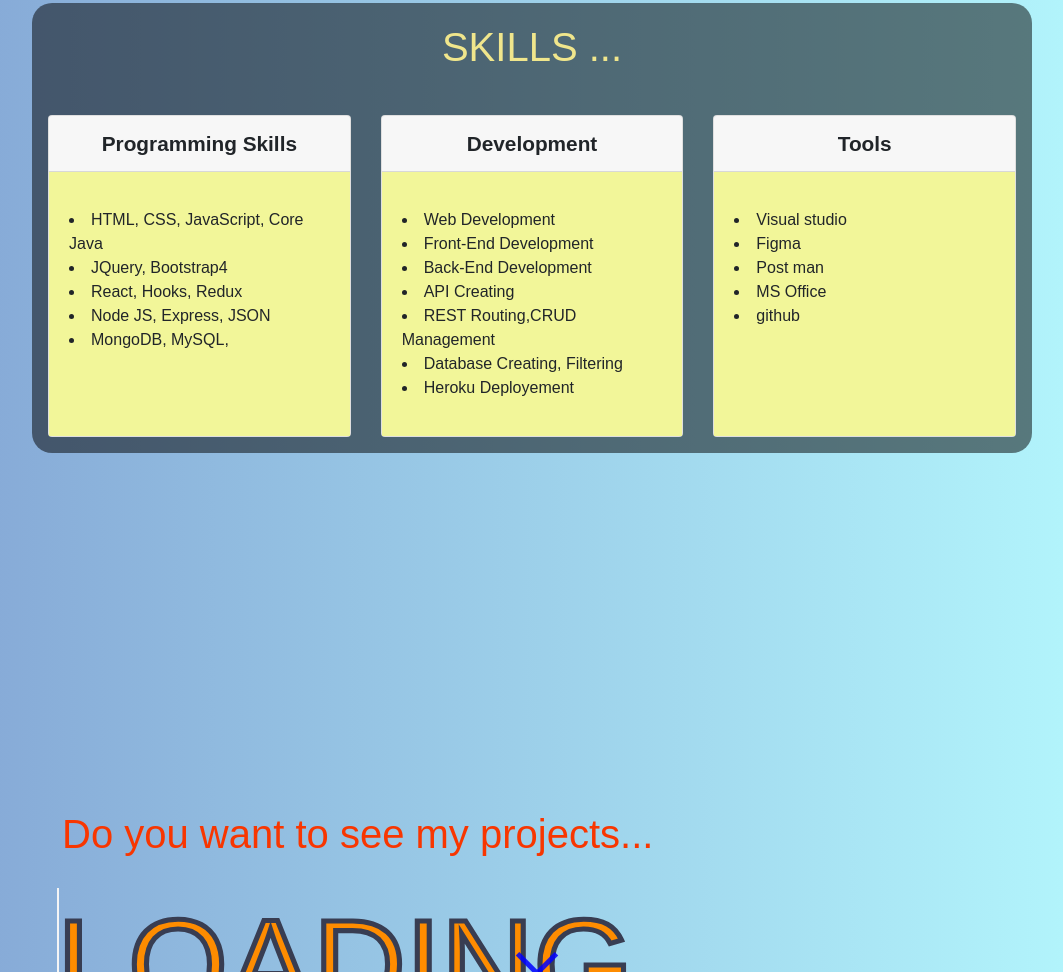
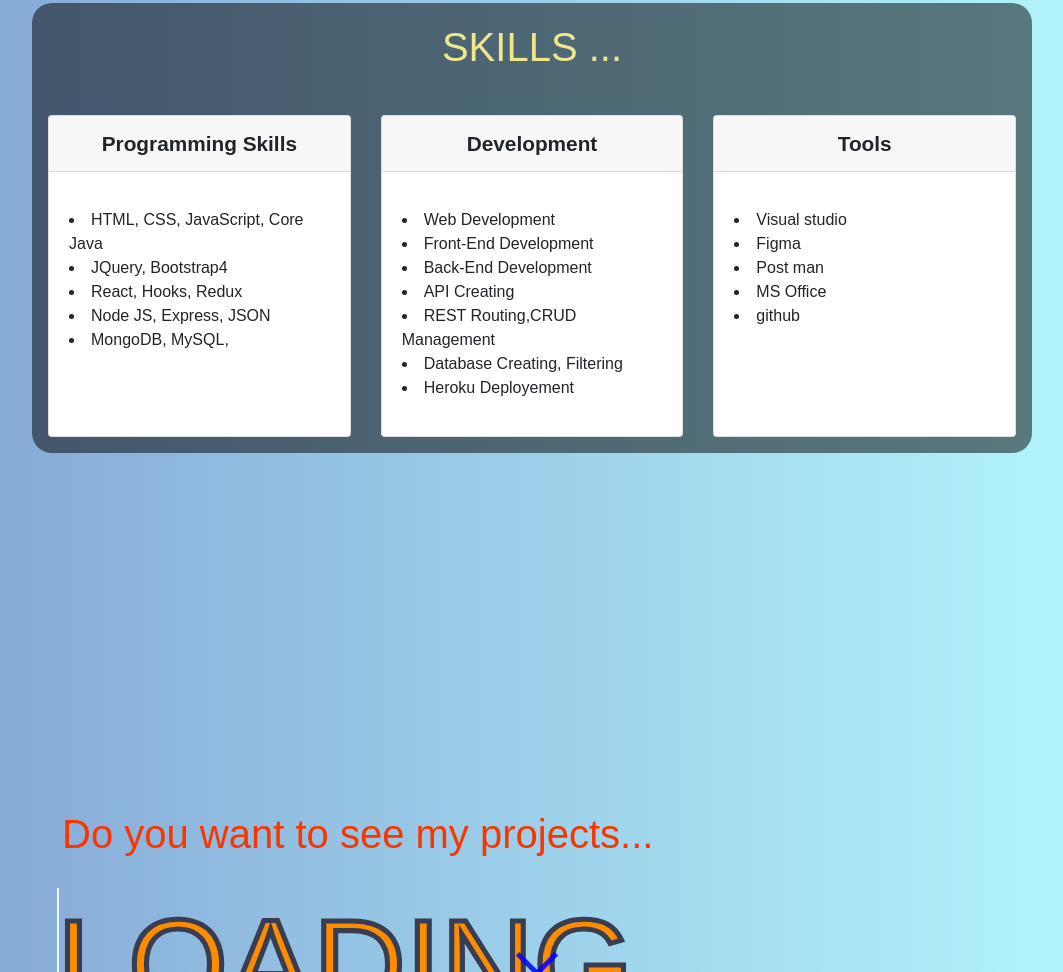
Before and after one commit to anveshdamulur/myportfolio, a plain HTML site: page index.html in a window 1280 px wide. Shown: the part 1667-2639 px from the top of the page, without its empty margins (108-1171 px from the left). Drawn offline with nearby package versions, Linux system fonts and the light colour scheme; a script that the page names is missing.

Commit message:
changed styles

```diff
--- a/index.html
+++ b/index.html
@@ -129,7 +129,7 @@
                     <div class="card-header text-center">
                      <span style="font-weight: bold; font-size: 1.3em;"> Programming Skills</span>
                     </div>
-                  <div class="card-body" style="background-color: #f2f699;">
+                  <div class="card-body" >
                     <p class="card-text text-center">
                         <li>HTML, CSS, JavaScript, Core Java</li>
                         <li>JQuery, Bootstrap4 </li>
@@ -144,7 +144,7 @@
                       <span style="font-weight: bold; font-size: 1.3em;">Development</span>
 
                     </div>
-                  <div class="card-body" style="background-color: #f2f699;">
+                  <div class="card-body">
                     <p class="card-text text-center">
                         <li>Web Development</li>
                         <li>Front-End Development</li>
@@ -162,7 +162,7 @@
                       <span style="font-weight: bold; font-size: 1.3em;">Tools</span>
 
                     </div>
-                  <div class="card-body text-body " style="background-color: #f2f699;">
+                  <div class="card-body text-body " >
                     <p class="card-text text-center">
                         <li>Visual studio</li>
                         <li>Figma</li>
```
